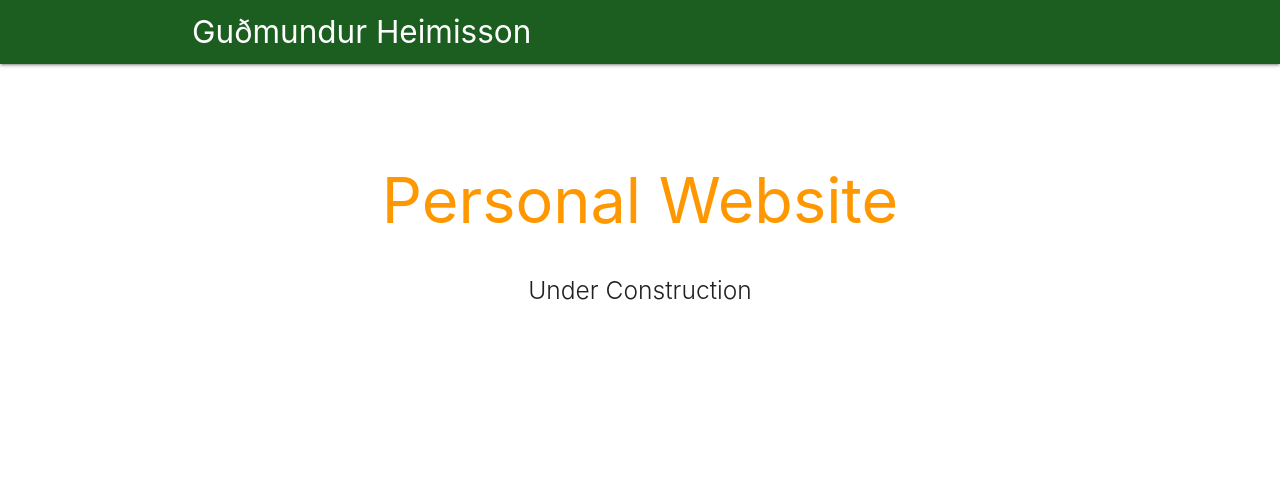
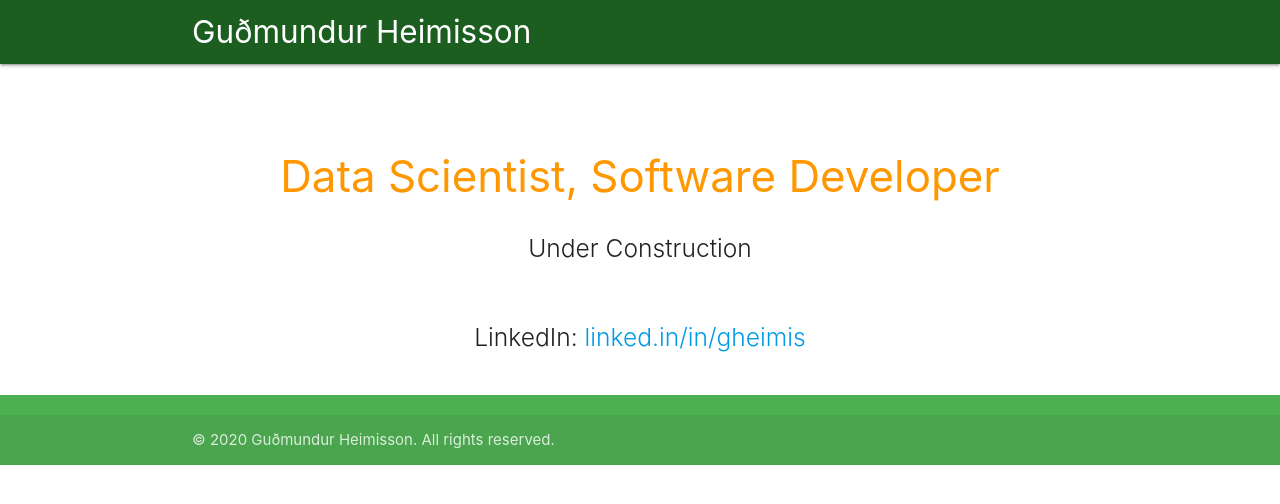
Before and after one commit to gudmundur-heimisson/gudmundur-net, a plain HTML site: page static/index.html in a window 1280 px wide. Drawn offline with Linux system fonts and the light colour scheme; files that its build step writes are made by us from their sources; files whose address does not match are found by name.

Commit message:
Add more content

```diff
--- a/static/index.html
+++ b/static/index.html
@@ -7,6 +7,7 @@
 
   <link href="https://fonts.googleapis.com/icon?family=Material+Icons" rel="stylesheet">
   <link href="css/materialize.css" type="text/css" rel="stylesheet" media="screen,projection"/>
+  <link href="css/common.css" type="text/css" rel="stylesheet" media="screen,projection"/>
     <!-- ****** faviconit.com favicons ****** -->
   <link rel="shortcut icon" href="favicon/favicon.ico">
   <link rel="icon" sizes="16x16 32x32 64x64" href="favicon/favicon.ico">
@@ -31,22 +32,40 @@
   <!-- ****** faviconit.com favicons ****** -->
 </head>
 <body>
+  <header>
   <nav class="green darken-4" role="navigation">
     <div class="nav-wrapper container"><a id="logo-container" href="/" class="brand-logo">Guðmundur Heimisson</a>
     </div>
   </nav>
+</header>
 
+<main>
   <div class="section no-pad-bot" id="index-banner">
     <div class="container">
       <br><br>
-      <h1 class="header center orange-text">Personal Website</h1>
+      <h3 class="header center orange-text">Data Scientist, Software Developer</h3>
       <div class="row center">
         <h5 class="header col s12 light">Under Construction</h5>
       </div>
     </div>
   </div>
+  <div class="container">
+    <div class="section">
+      <div class="row center">
+        <h5 class="header col s12 light">LinkedIn: <a href="https://gudmundur.heimisson/in/gheimis">linked.in/in/gheimis</a> </h5>
+      </div>
+    </div>
+  </div>
+</main>
 
+
+  <footer class="page-footer green">
+    <div class="footer-copyright">
+      <div class="container">
+        © 2020 Guðmundur Heimisson. All rights reserved.
+      </div>
+    </div>
+  </footer>
   <script src="js/materialize.js"/>
-
 </body>
 </html>
```
